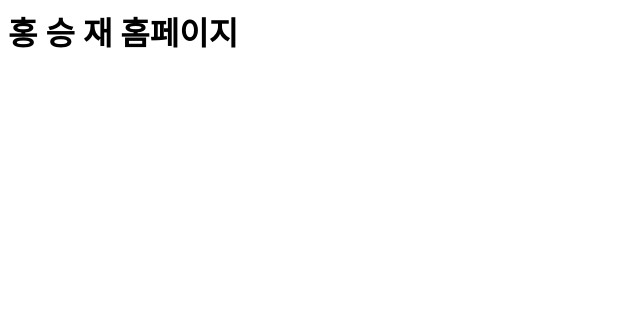
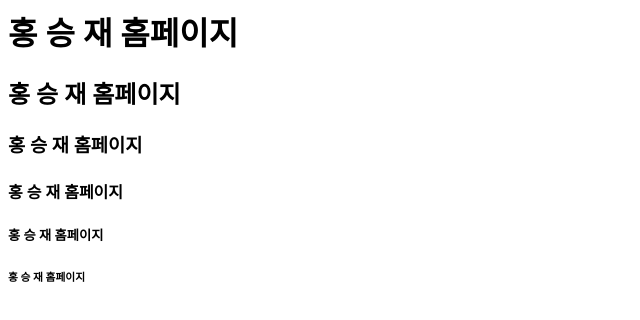
Before and after one commit to dlrlfgmd/gmdrlfdl, a plain HTML site: page index.html in a window 1280 px wide. Shown: the whole page, without its empty margins (0-640 px from the left). Drawn offline with Linux system fonts and the light colour scheme.

Commit message:
Update index.html

```diff
--- a/index.html
+++ b/index.html
@@ -1 +1,12 @@
+<htmi>
+<head>
+</head>
+<body>
 <h1>홍 승 재 홈페이지</h1>
+<h2>홍 승 재 홈페이지</h2>
+<h3>홍 승 재 홈페이지</h3>
+<h4>홍 승 재 홈페이지</h4>
+<h5>홍 승 재 홈페이지</h5>
+<h6>홍 승 재 홈페이지</h6>
+</body>
+</htmi>
```
